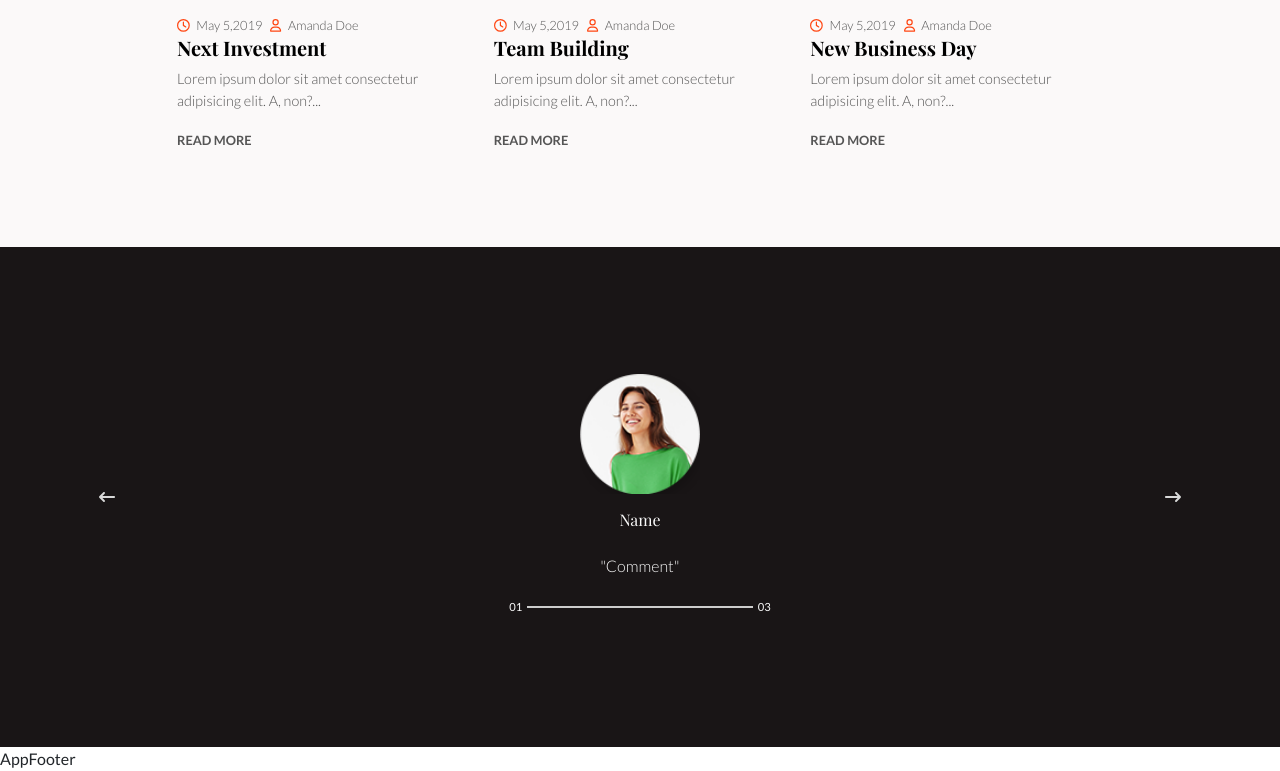
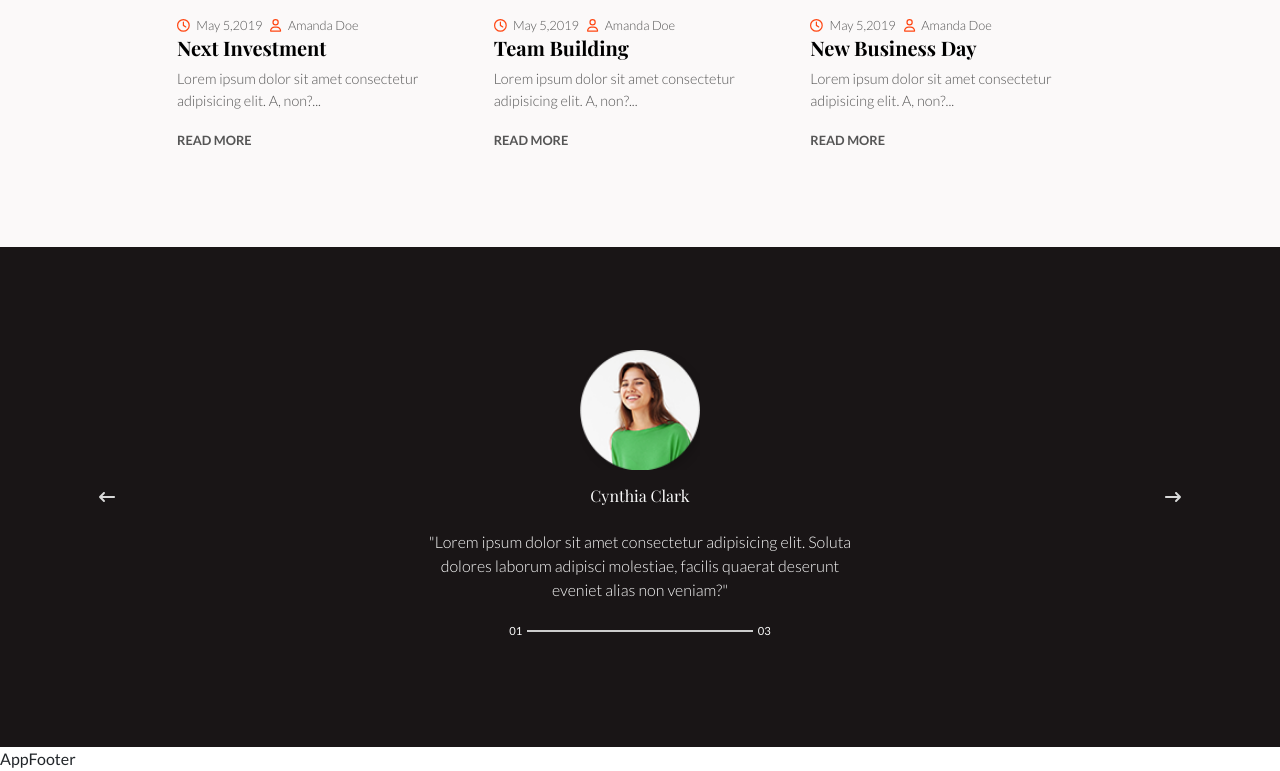
Before and after one commit to Roberto-Larivera/proj-html-vuejs, a Vue app: page / in a window 1280 px wide. Shown: the part 3550-4321 px from the top of the page. Built offline with nearby package versions, Linux system fonts and the light colour scheme.

Commit message:
Completato  MainSpyScTestimonial

```diff
--- a/src/components/Main/MainSectionTestimonials.vue
+++ b/src/components/Main/MainSectionTestimonials.vue
@@ -1,9 +1,33 @@
 <script>
+import MainSpyScTestimonial from './MainSpyScTestimonial.vue'
 export default {
   name: 'MainSectionTestimonials',
+  components: {
+    MainSpyScTestimonial,
+  },
   data() {
     return {
+      mainTestimonialsList: [
+        {
+          name: 'cynthia clark',
+          comment: 'Lorem ipsum dolor sit amet consectetur adipisicing elit. Soluta dolores laborum adipisci molestiae, facilis quaerat deserunt eveniet alias non veniam?',
+          src: 'h3-img-04.png',
+          status: true
 
+        },
+        {
+          name: 'Firstname LastName',
+          comment: 'Lorem ipsum dolor sit amet consectetur adipisicing elit. Soluta dolores laborum adipisci molestiae,  non veniam?',
+          src: 'h3-img-07.png',
+          status: false
+        },
+        {
+          name: 'Firstname LastName',
+          comment: 'Lorem ipsum dolor sit amet consectetur adipisicing elit. Soluta dolores laborum adipisci molestiae...',
+          src: 'h3-img-08.png',
+          status: false
+        },
+      ]
     }
   }
 
@@ -27,18 +51,12 @@ export default {
             <div class="row h-100">
               <div class="col-6 offset-3 d-flex flex-column justify-content-center align-items-center h-100">
 
-                <div class="content-top d-flex flex-column align-items-center justify-content-center gap-3 w-100">
+                <template v-for="element in mainTestimonialsList">
 
-                  <img src="../../assets/img/h3-img-04.png" alt="">
-                  <h6>
-                    name
-                  </h6>
-                  <p>
-                    "Comment"
-                  </p>
+                  <MainSpyScTestimonial v-if="element.status" :src="element.src" :name="element.name" :comment="element.comment" />
 
 
-                </div>
+                </template>
                 <div class="content-bottom d-flex align-items-center justify-content-center w-100">
                   <span>
                     01
@@ -53,7 +71,6 @@ export default {
                     03
                   </span>
                 </div>
-
               </div>
             </div>
 
@@ -81,21 +98,6 @@ export default {
   color: $fill_color-2;
 
 }
-
-.content-top {
-
-  img {
-    width: 120px;
-    aspect-ratio: 1;
-  }
-
-  h6,
-  p {
-    @include pargh-title_default;
-    color: $text_color-2 ;
-  }
-}
-
 .content-bottom {
   span {
     color: $text_color-2;
--- a/src/components/Main/MainSpyScTestimonial.vue
+++ b/src/components/Main/MainSpyScTestimonial.vue
@@ -7,7 +7,15 @@ export default {
     }
   },
   props: {
-
+    src: String,
+    name: String,
+    comment: String,
+    percentage: Number,
+  },
+  methods:{
+    getImahePath(imgPath){
+      return new URL( imgPath, import.meta.url).href;
+    }
   }
 
 }
@@ -15,10 +23,36 @@ export default {
 
 <template>
   <div>
-    MainSpyScTestimonial
+    <div class="content-top text-center d-flex flex-column align-items-center justify-content-center gap-3 w-100">
+
+      <img :src="getImahePath(`../../assets/img/${src}`)" :alt="name">
+      <h6>
+        {{name}}
+      </h6>
+      <p>
+        "{{comment}}"
+      </p>
+
+
+    </div>
+
   </div>
 </template>
 
 <style lang="scss" scoped>
+.content-top {
+
+  img {
+    width: 120px;
+    aspect-ratio: 1;
+  }
+
+  h6,
+  p {
+    @include pargh-title_default;
+    color: $text_color-2 ;
+  }
+}
+
 
 </style>
```
